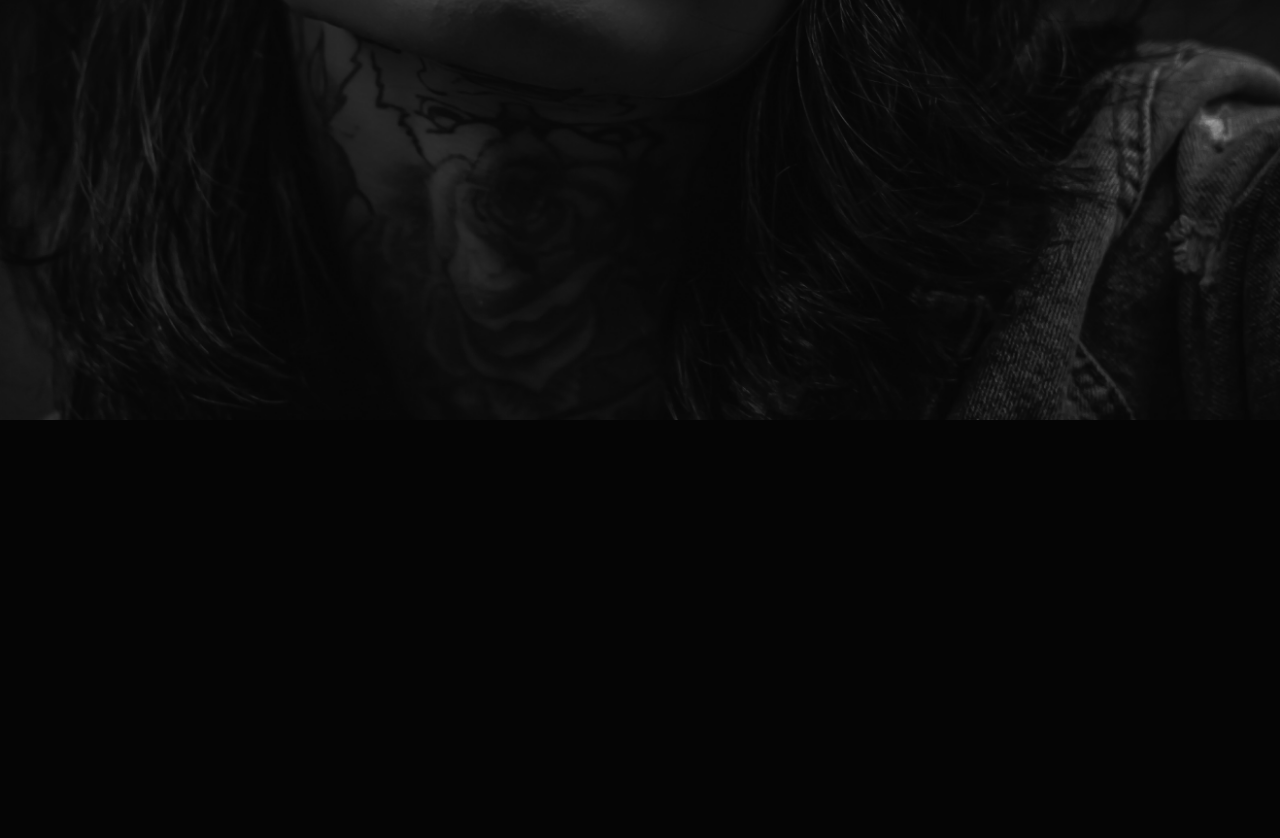
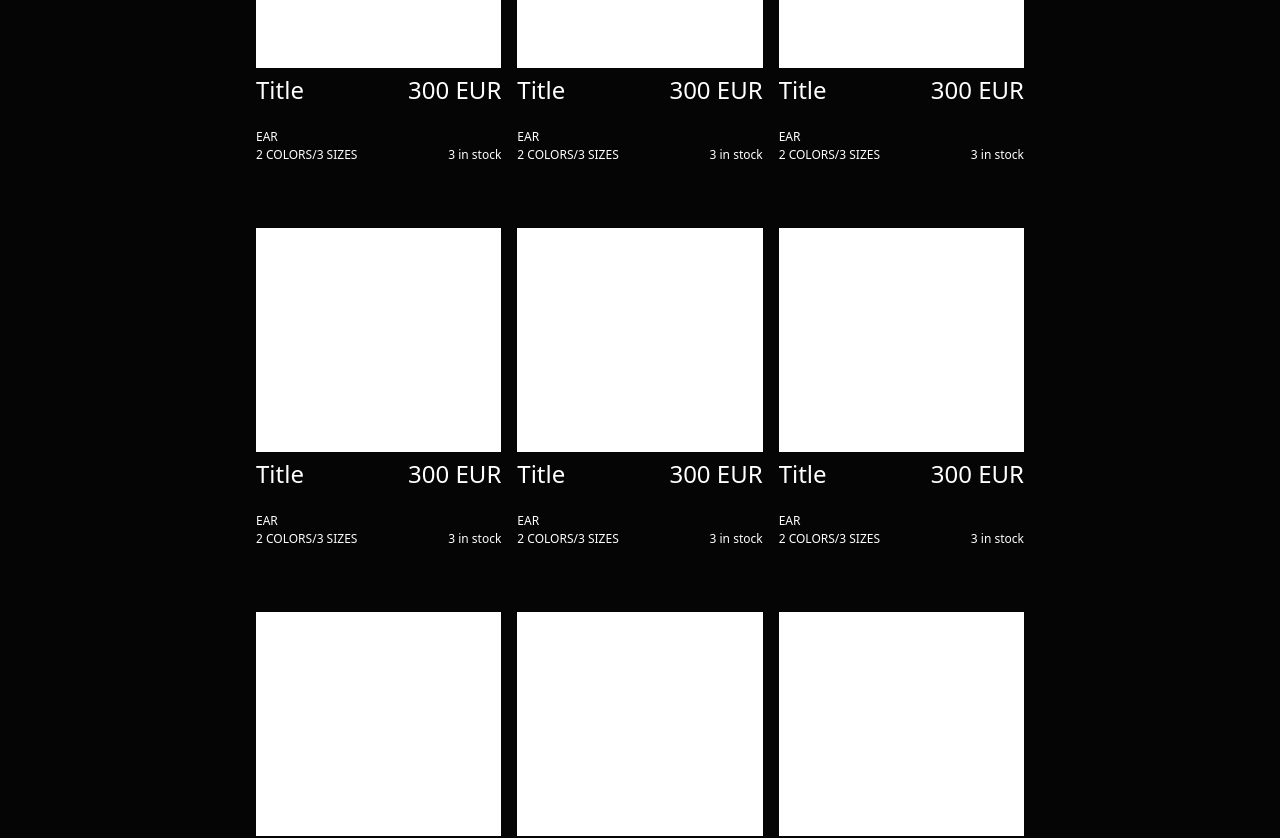
Before and after one commit to Journey-of-Energy/black-fish, a React (Vite) app: page /eshop in a window 1280 px wide. Shown: the part 220-1058 px from the top of the page. Before the commit the page ends 800 px from the top, so only its background shows below. Built offline with nearby package versions, Linux system fonts and the light colour scheme; a web font is replaced by a local one.

Commit message:
- Eshop wireframe created

```diff
--- a/src/pages/Eshop.tsx
+++ b/src/pages/Eshop.tsx
@@ -1,17 +1,41 @@
 import storeImage from "../assets/Images/Store_image.png";
+function ProductContainer() {
+  return (
+    <div className="w-full h-[40vh] flex flex-col justify-between">
+      <div className="bg-white w-full h-[70%]" />
+      <div className="flex justify-between -mt-4">
+        <h2 className="text-white text-2xl">Title</h2>
+        <h2 className="text-white text-2xl">300 EUR</h2>
+      </div>
+      <div className="flex justify-between ">
+        <div>
+          <p className="text-white mobile:text-[8px] laptop:text-[12px]">EAR</p>
+          <p className="text-white mobile:text-[8px] laptop:text-[12px]">
+            2 COLORS/3 SIZES
+          </p>
+        </div>
+        <p className="text-white mobile:text-[8px] laptop:text-[12px] self-end">
+          3 in stock
+        </p>
+      </div>
+    </div>
+  );
+}
 function Eshop() {
   return (
-    <section className="w-screen h-screen snap-center">
-      <div
-        className="w-full h-[80%] tranlaty"
-        style={{
-          backgroundImage: `url(${storeImage})`,
-
-          backgroundRepeat: "no-repeat",
-          backgroundPosition: "center",
-          backgroundSize: "cover",
-        }}
-      />
+    <section className="w-screen  grid laptop:grid-cols-3 mobile:grid-cols-2 laptop:gap-x-4 laptop:gap-y-16 mobile:gap-x-2 mobile:gap-y-8 laptop:py-16 laptop:px-64 mobile:p-4">
+      <ProductContainer />
+      <ProductContainer />
+      <ProductContainer />
+      <ProductContainer />
+      <ProductContainer />
+      <ProductContainer />
+      <ProductContainer />
+      <ProductContainer />
+      <ProductContainer />
+      <ProductContainer />
+      <ProductContainer />
+      <ProductContainer />
     </section>
   );
 }
```
